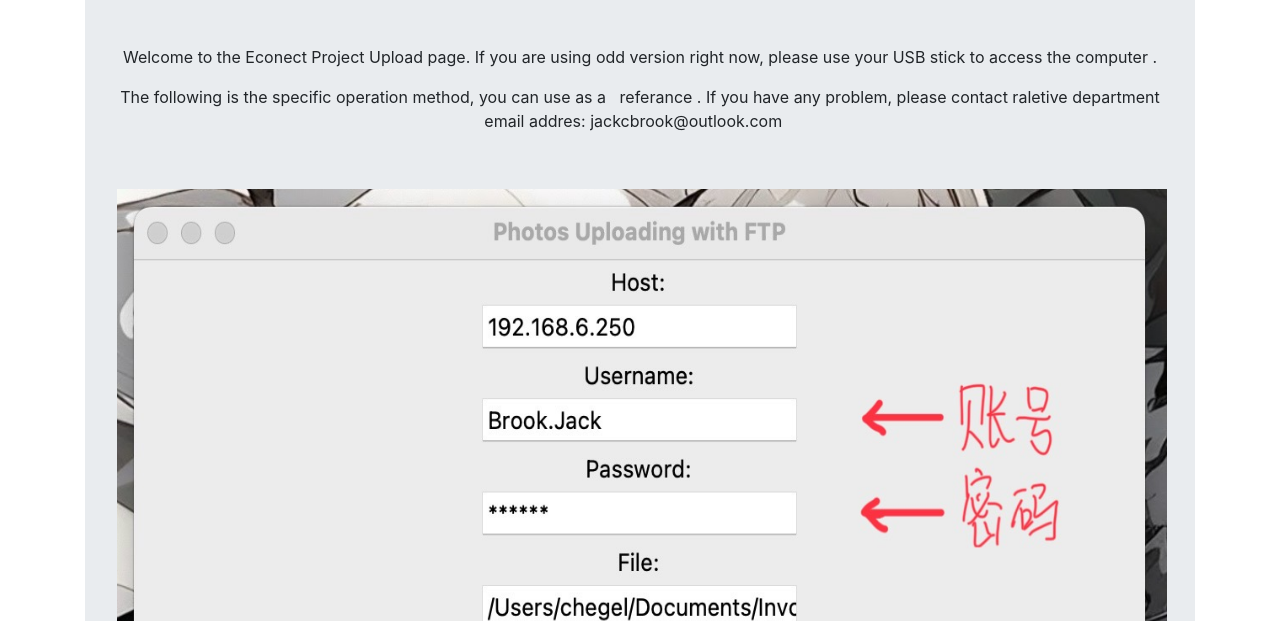
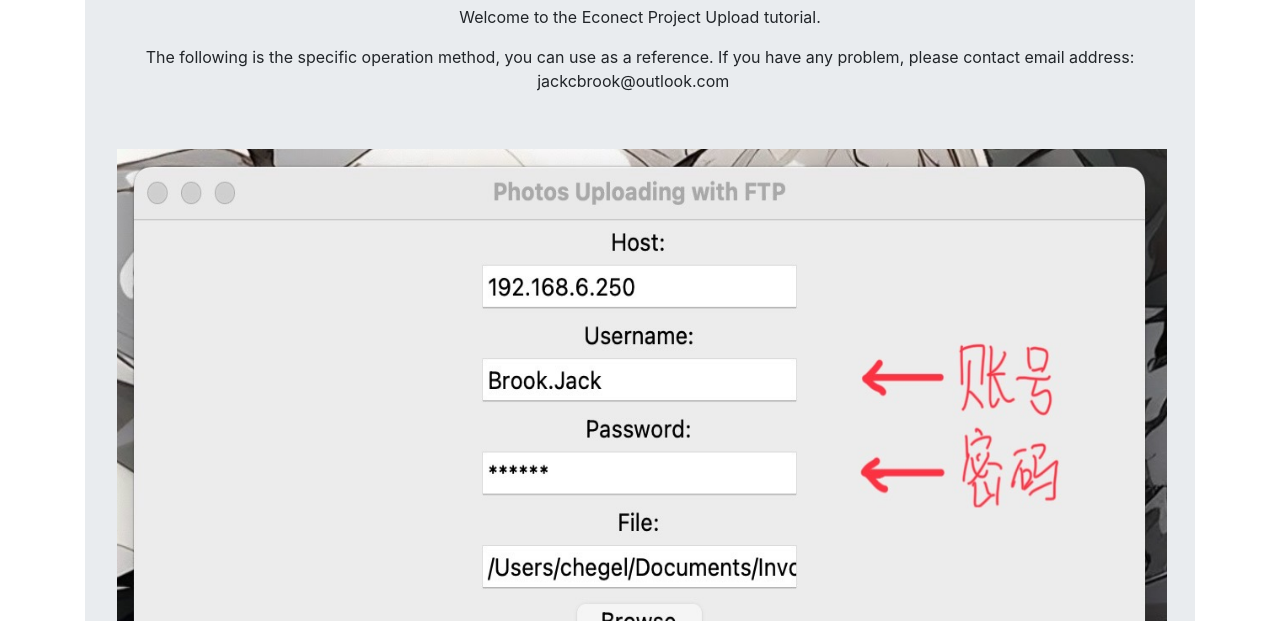
Before and after one commit to jackcbrook/jackcbrook.github.io, a plain HTML site: page index.html in a window 1280 px wide. Shown: the part 179-800 px from the top of the page. Drawn offline with Linux system fonts and the light colour scheme.

Commit message:
Add files via upload

```diff
--- a/index.html
+++ b/index.html
@@ -46,19 +46,15 @@
             <div class="row justify-content-center">
               <div class="col-auto">
 
-              </div>
-              <div class="col-auto">
-                <p>&nbsp;</p>
+
               </div>
             </div>
-            <p class="text-center">Welcome to the Econect Project Upload page. If you are using odd version right now, please use your USB stick to access the computer     .</p>
-
-            <p class="text-center">The following is the specific operation method, you can use as a&nbsp; &nbsp;referance . If you have any problem, please contact raletive department email addres: jackcbrook@outlook.com &nbsp;&nbsp;</p>
+            <p class="text-center">Welcome to the Econect Project Upload tutorial.
+            <p class="text-center">The following is the specific operation method, you can use as a reference. If you have any problem, please contact  email address: jackcbrook@outlook.com &nbsp;&nbsp;</p>
             <p class="text-center">&nbsp;</p>
             <img src="截屏2024-11-11 13.50.32.jpeg" width="1050" height="832" alt=""/>            <img src="图像2024-11-11 13.57.jpeg" width="1050" height="902" alt=""/>
 <p class="text-center">&nbsp;</p>
 <img src="IMG_1825_副本.JPG" alt="" class="img-fluid">
-          </div>
         </div>
       </div>
     </div>
```
Also changed, not shown: IMG_1825_副本2.JPG (added), images/1200X400.gif (added), images/32X32.gif (added), images/35X35.gif (added), images/600X300.gif (added).
